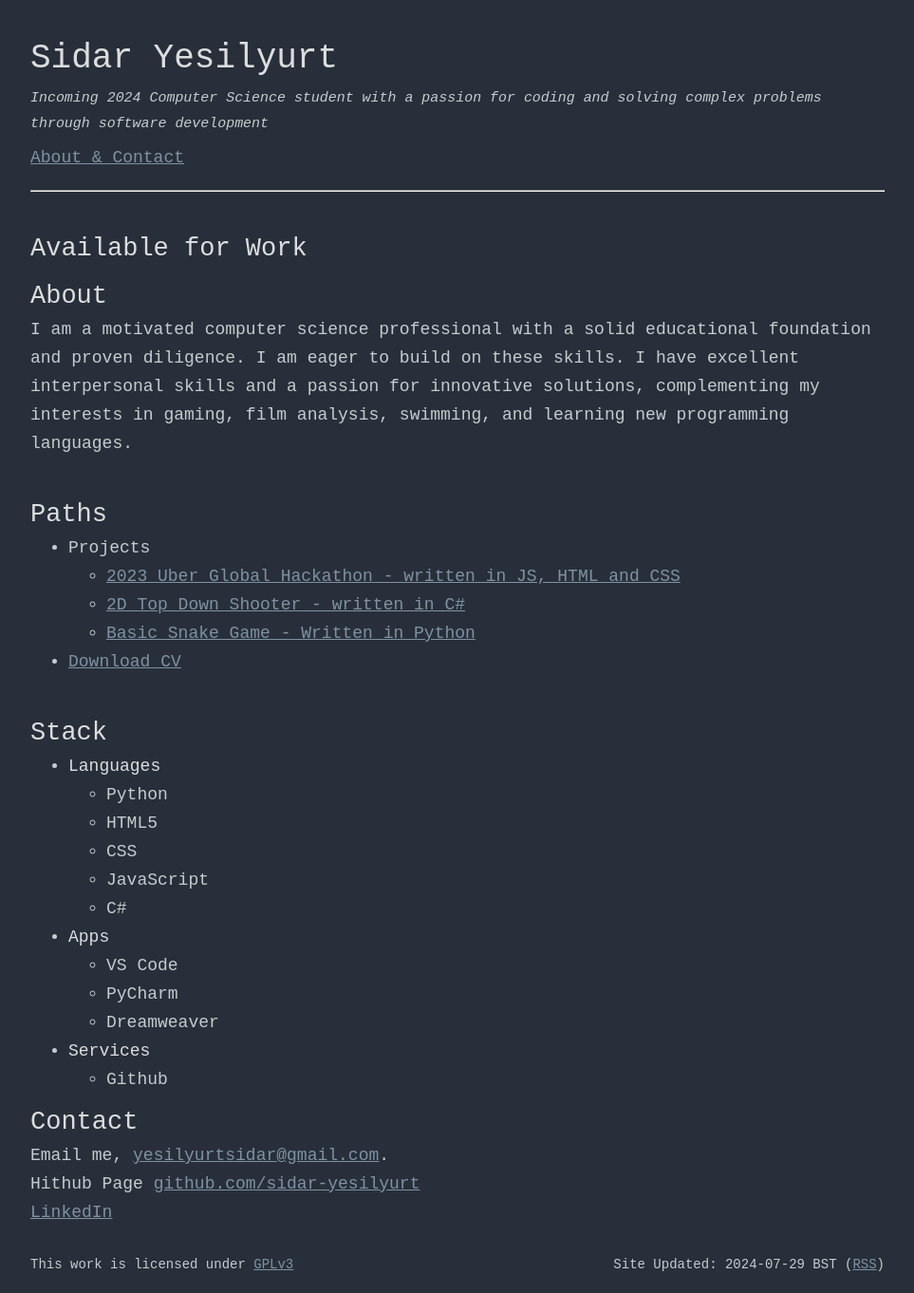
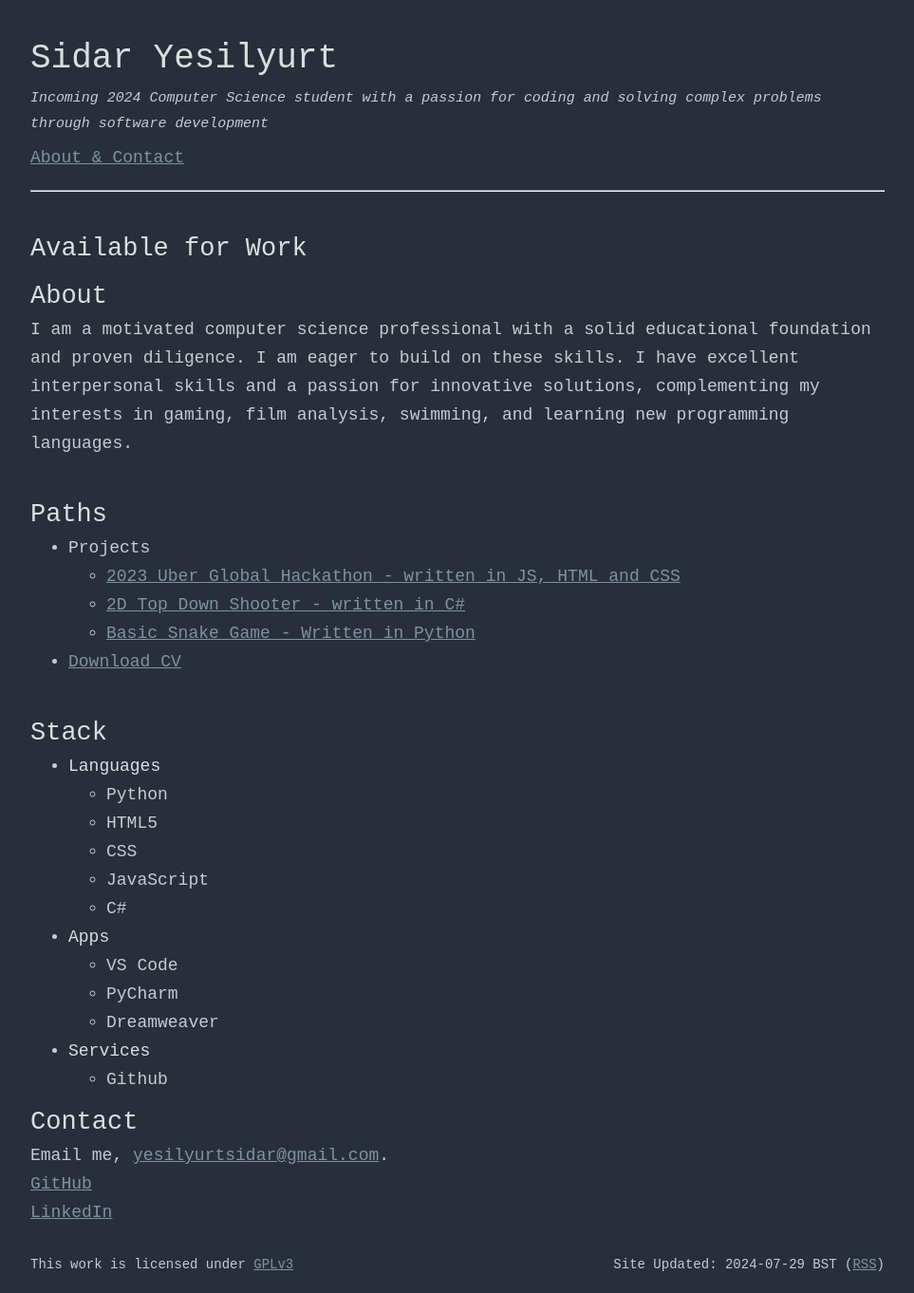
Before and after one commit to sidar-yesilyurt/sidar-yesilyurt.github.io, a Jekyll site: the page built from index.md, in a window 1280 px wide. Shown: the whole page at 95% size, without its empty margins (158-1121 px from the left). Built offline with Jekyll 4.4.1, drawn with Linux system fonts in a browser that asks for light colours.

Commit message:
Update index.md

```diff
--- a/index.md
+++ b/index.md
@@ -36,5 +36,5 @@ I am a motivated computer science professional with a solid educational foundati
 
 ## Contact
 Email me, [yesilyurtsidar@gmail.com](yesilyurtsidar@gmail.com). <br>
-Hithub Page [github.com/sidar-yesilyurt](github.com/sidar-yesilyurt) <br>
+[GitHub](github.com/sidar-yesilyurt) <br>
 [LinkedIn](linkedin.com/in/sidaryesilyurt/)
```
